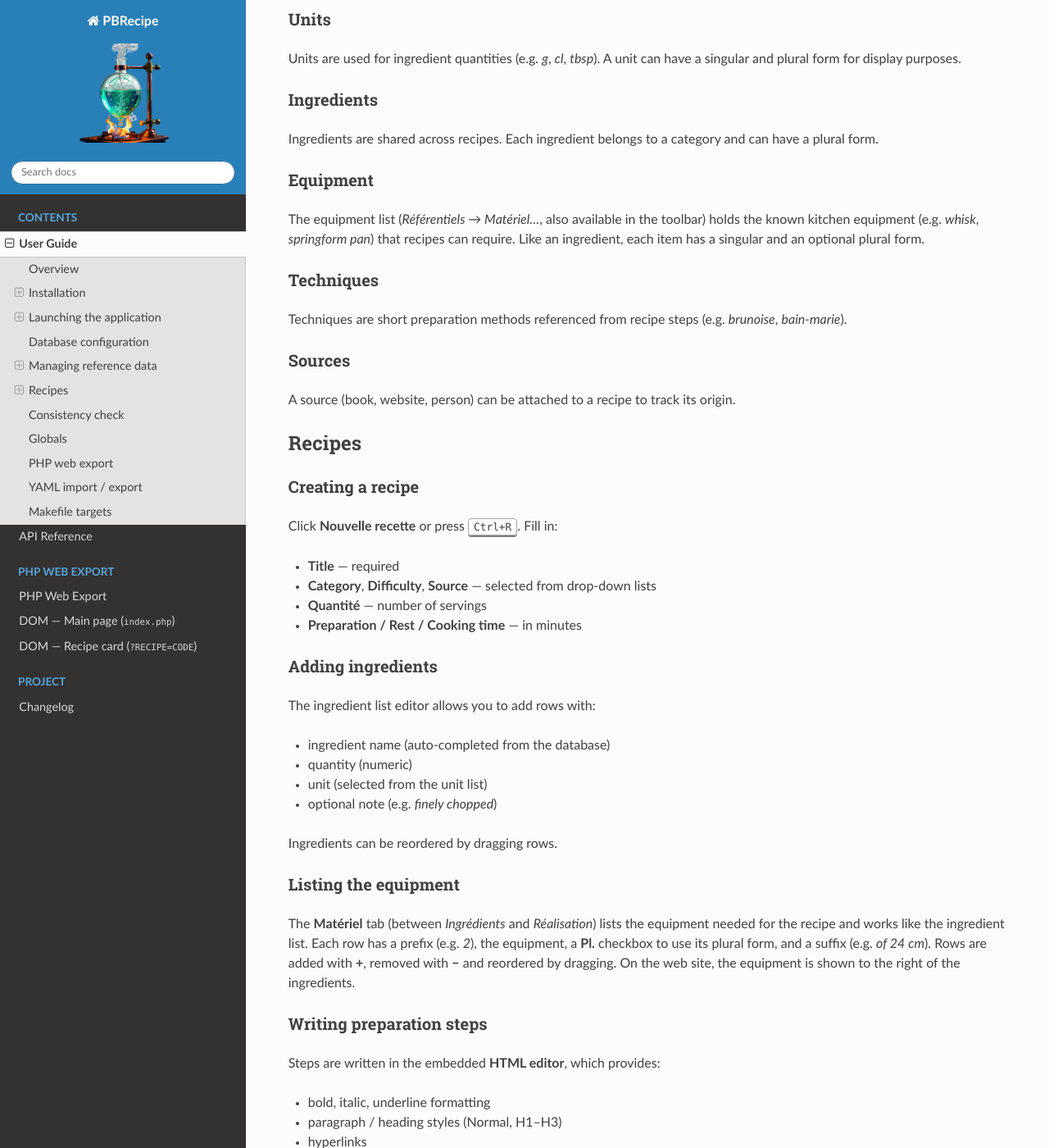
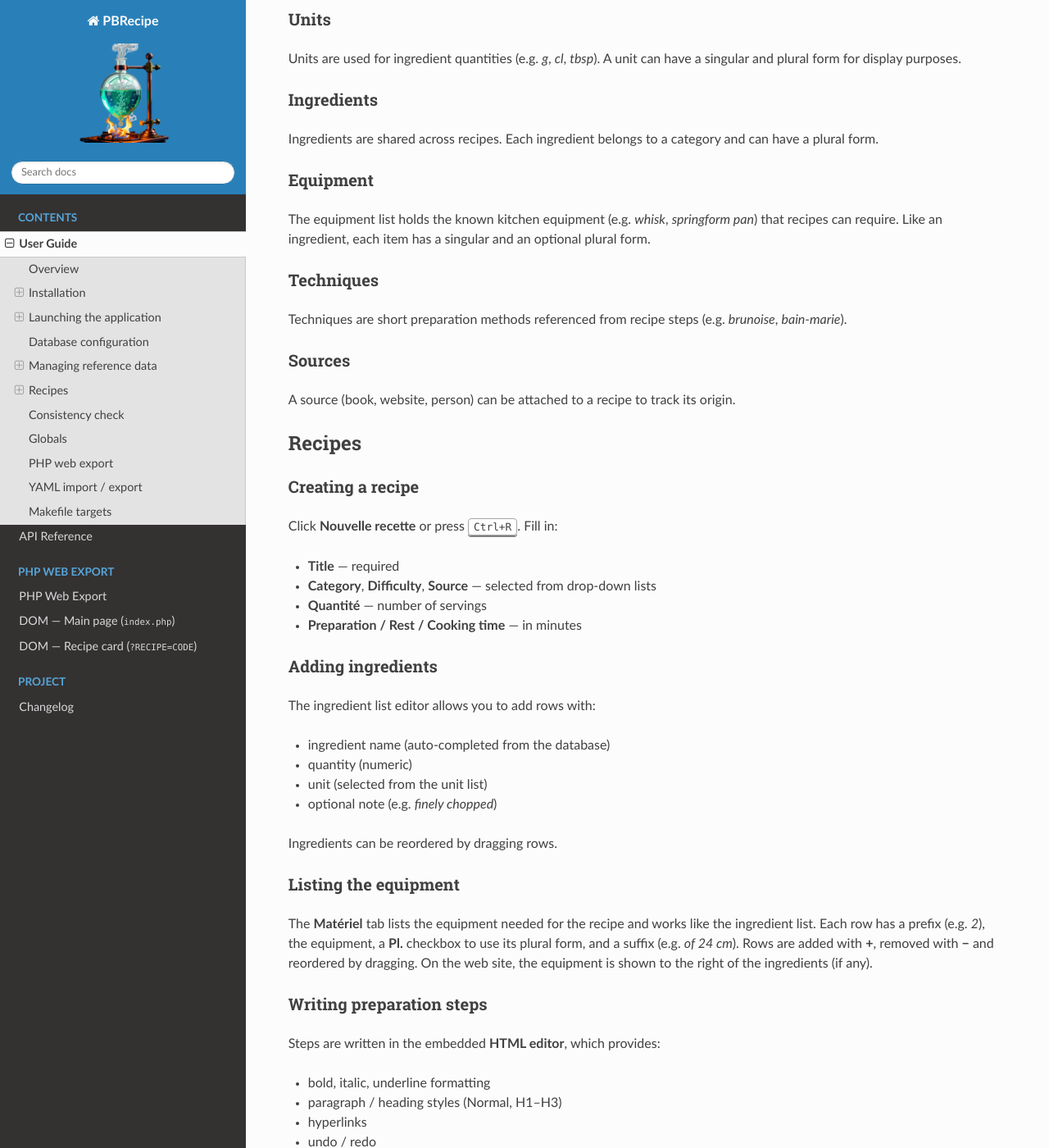
Before and after one commit to ppoilbarbe/PBRecipe, a Sphinx documentation site: the page built from docs/user_guide.rst, in a window 1280 px wide and 1400 px high, scrolled down 2911 px. Shown: the whole window at 82% size. Built offline with Sphinx 7.4.7 and the Read the Docs theme 3.1.0, drawn with Linux system fonts in a browser that asks for light colours.

Commit message:
docs: trim equipment sections of the user guide

```diff
--- a/docs/user_guide.rst
+++ b/docs/user_guide.rst
@@ -121,8 +121,7 @@ and can have a plural form.
 Equipment
 ~~~~~~~~~
 
-The equipment list (*Référentiels → Matériel…*, also available in the
-toolbar) holds the known kitchen equipment (e.g. *whisk*, *springform pan*)
+The equipment list holds the known kitchen equipment (e.g. *whisk*, *springform pan*)
 that recipes can require.  Like an ingredient, each item has a singular and
 an optional plural form.
 
@@ -166,12 +165,11 @@ Ingredients can be reordered by dragging rows.
 Listing the equipment
 ~~~~~~~~~~~~~~~~~~~~~
 
-The **Matériel** tab (between *Ingrédients* and *Réalisation*) lists the
-equipment needed for the recipe and works like the ingredient list.  Each row
-has a prefix (e.g. *2*), the equipment, a **Pl.** checkbox to use its plural
-form, and a suffix (e.g. *of 24 cm*).  Rows are added with **+**, removed with
-**−** and reordered by dragging.  On the web site, the equipment is shown to
-the right of the ingredients.
+The **Matériel** tab lists the equipment needed for the recipe and works like
+the ingredient list.  Each row has a prefix (e.g. *2*), the equipment, a **Pl.**
+checkbox to use its plural form, and a suffix (e.g. *of 24 cm*).  Rows are added
+with **+**, removed with **−** and reordered by dragging.  On the web site, the
+equipment is shown to the right of the ingredients (if any).
 
 Writing preparation steps
 ~~~~~~~~~~~~~~~~~~~~~~~~~
```
